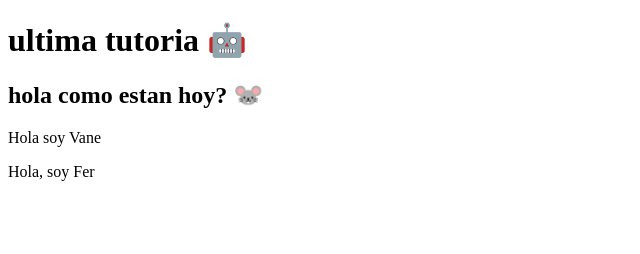
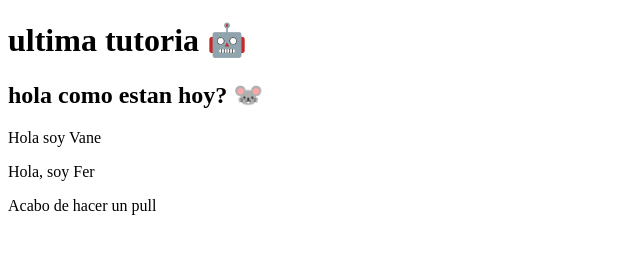
Before and after one commit to pazgustavoandres/UltimaTutoria, a plain HTML site: page index.html in a window 1280 px wide. Shown: the whole page, without its empty margins (0-640 px from the left). Drawn offline with Linux system fonts and the light colour scheme.

Commit message:
otro p más

```diff
--- a/index.html
+++ b/index.html
@@ -10,5 +10,6 @@
     <h2>hola como estan hoy? 🐭</h2>
     <p>Hola soy Vane</p>
     <p>Hola, soy Fer</p>
+    <p>Acabo de hacer un pull</p>
   </body>
 </html>
```
